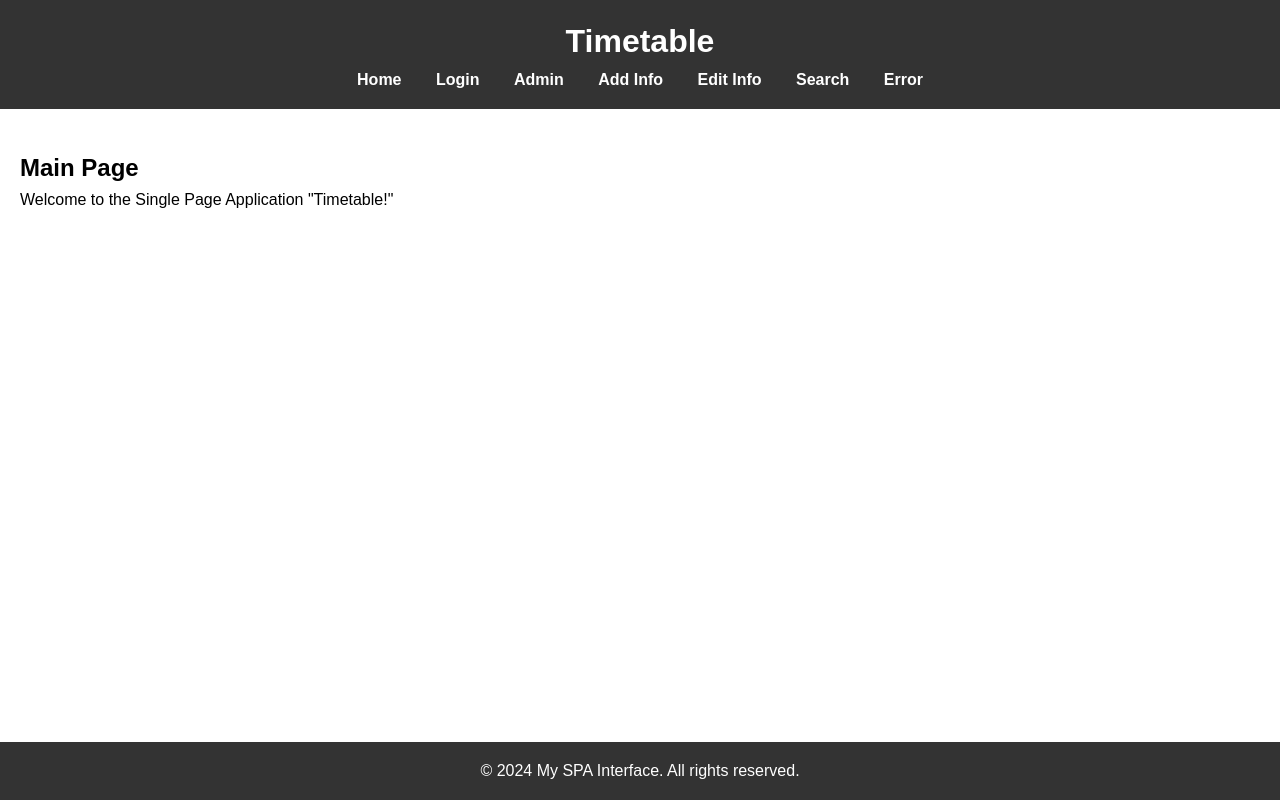
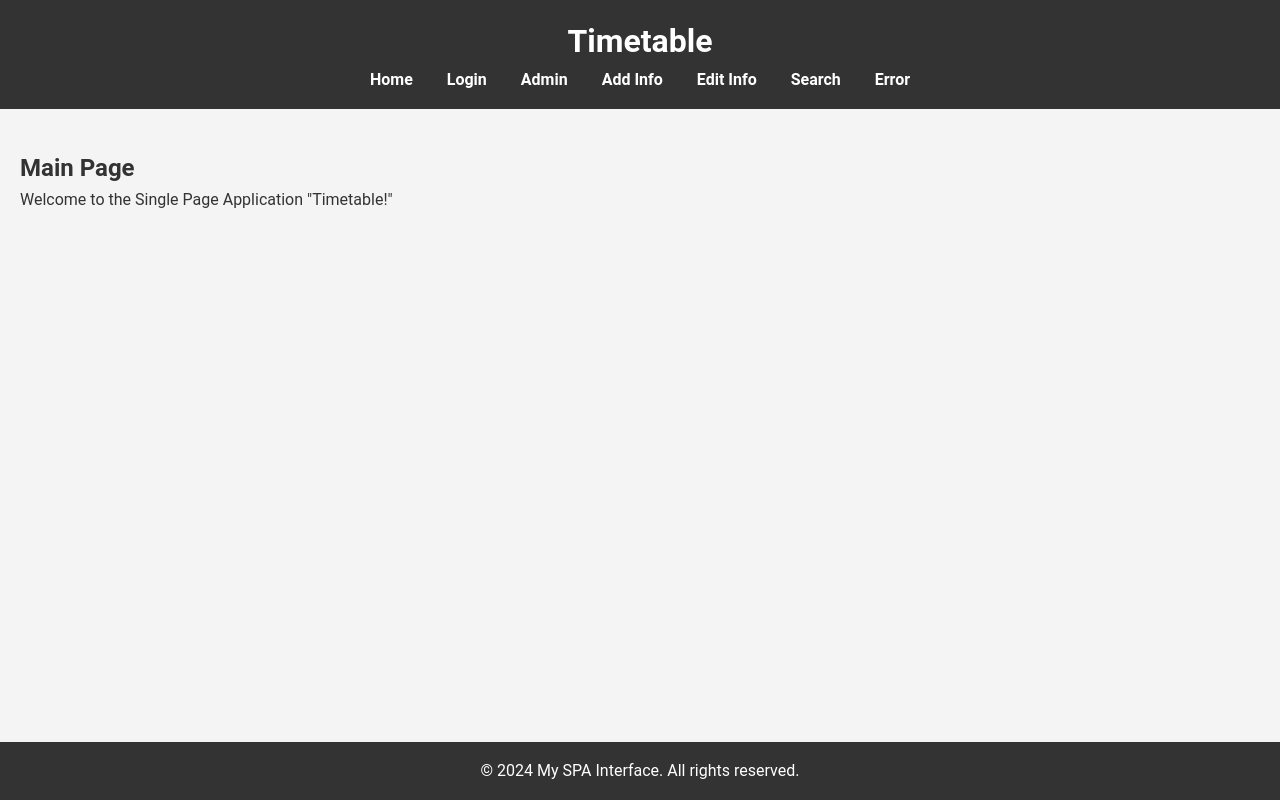
Before and after one commit to MikitaVitkouski/Timetable, a plain HTML site: page UI/index.html in a window 1280 px wide. Drawn offline with Linux system fonts and the light colour scheme.

Commit message:
Updated font, background-color and text color

```diff
--- a/UI/styles.css
+++ b/UI/styles.css
@@ -5,10 +5,12 @@
 }
 
 body {
-    font-family: Arial, sans-serif;
+    font-family: 'Roboto', sans-serif;
     line-height: 1.6;
     margin: 0;
     padding: 0;
+    background-color: #f4f4f4;
+    color: #333;
 }
 
 header {
```
